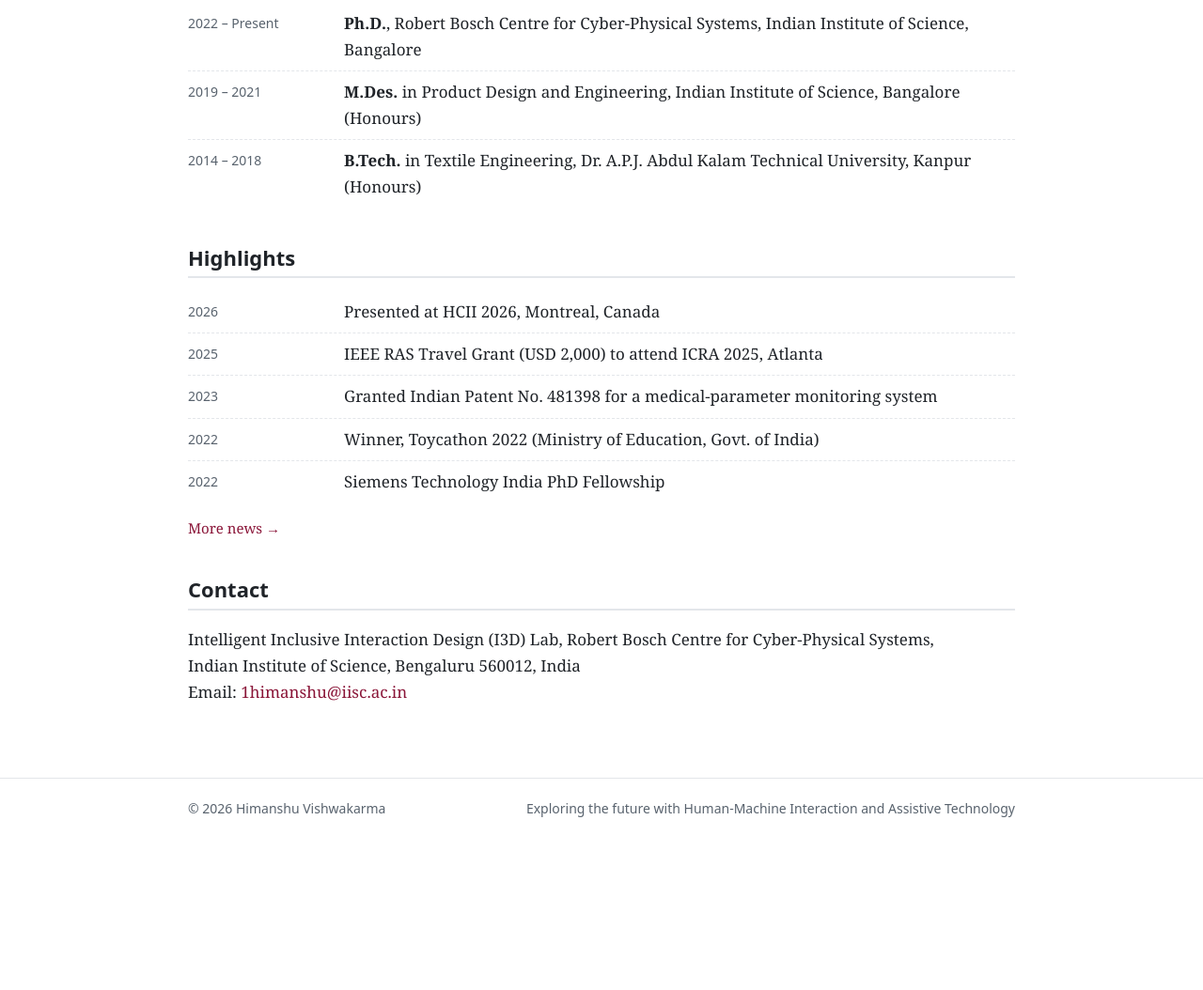
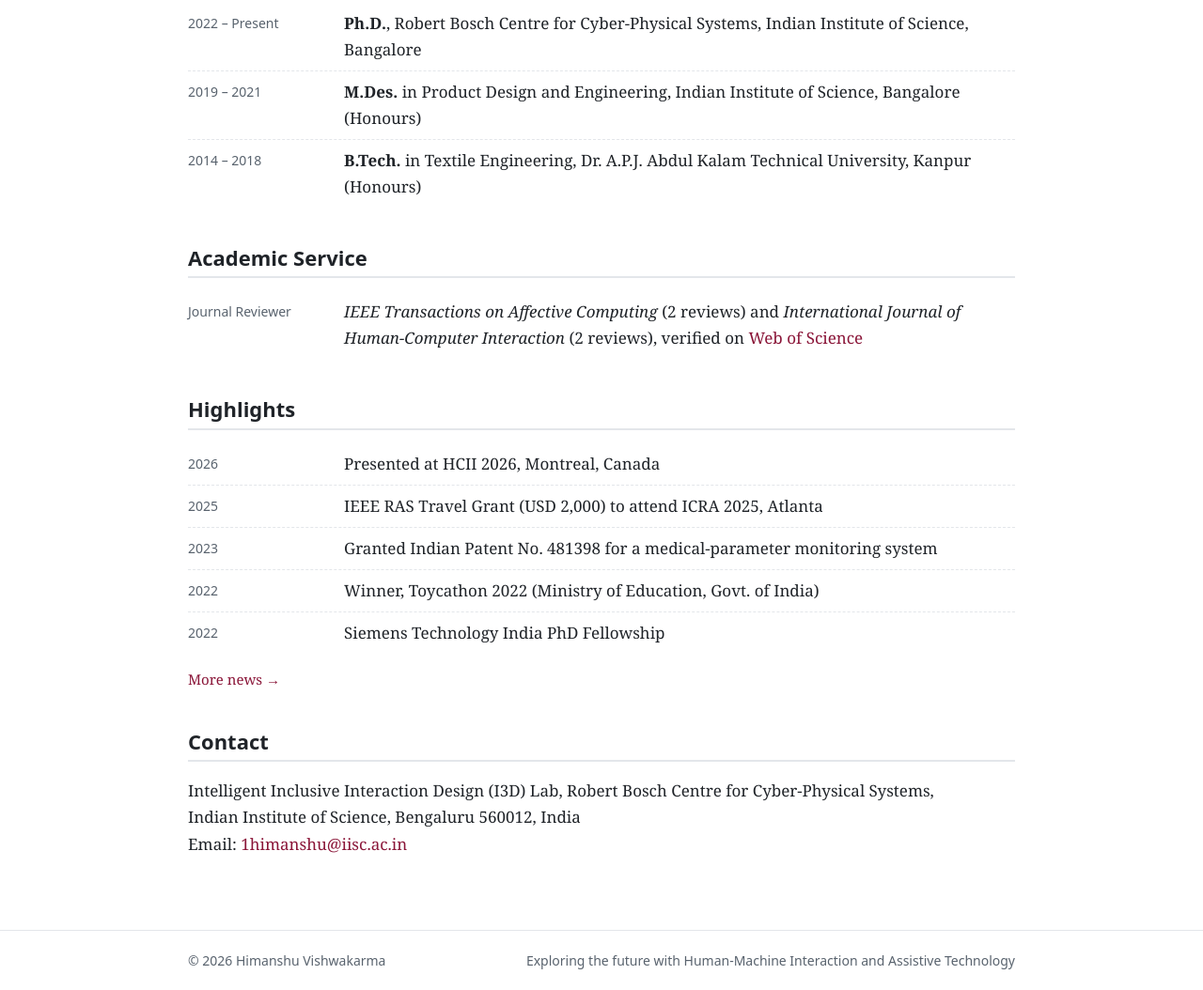
Before and after one commit to himnshu-debug/himnshu-debug.github.io, a plain HTML site: page index.html in a window 1280 px wide. Shown: the part 1422-2476 px from the top of the page at 94% size. Before the commit the page ends 2314 px from the top, so only its background shows below. Drawn offline with Linux system fonts and the light colour scheme.

Commit message:
About: add Academic Service section
Co-Authored-By: Claude Opus 5.5 <noreply@anthropic.com>

```diff
--- a/index.html
+++ b/index.html
@@ -110,6 +110,11 @@
       <span><strong>B.Tech.</strong> in Textile Engineering, Dr. A.P.J. Abdul Kalam Technical University, Kanpur (Honours)</span></li>
   </ul>
 
+  <h2>Academic Service</h2>
+  <ul class="timeline">
+    <li><span class="when">Journal Reviewer</span><span><em>IEEE Transactions on Affective Computing</em> (2 reviews) and <em>International Journal of Human-Computer Interaction</em> (2 reviews), verified on <a href="https://www.webofscience.com/wos/author/record/84254877">Web of Science</a></span></li>
+  </ul>
+
   <h2>Highlights</h2>
   <ul class="timeline">
     <li><span class="when">2026</span><span>Presented at HCII 2026, Montreal, Canada</span></li>
```
